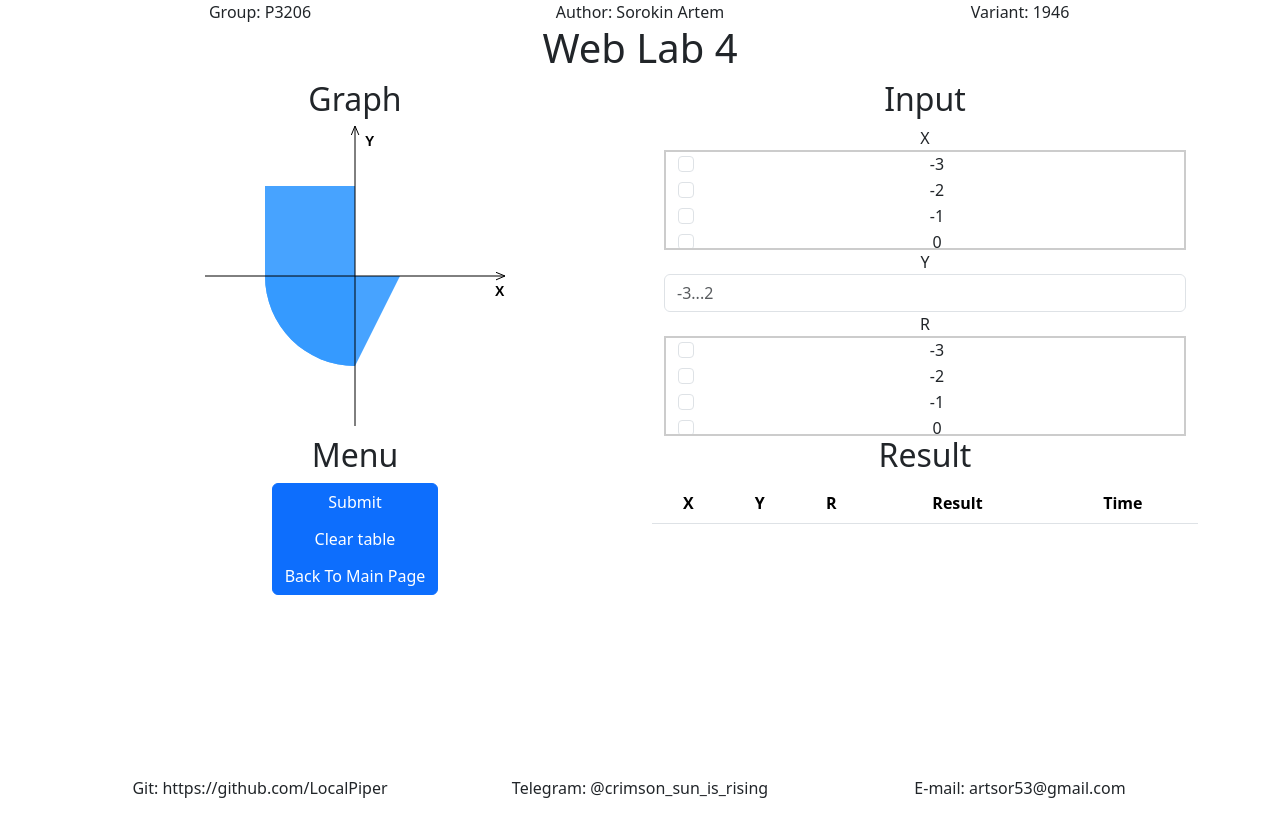
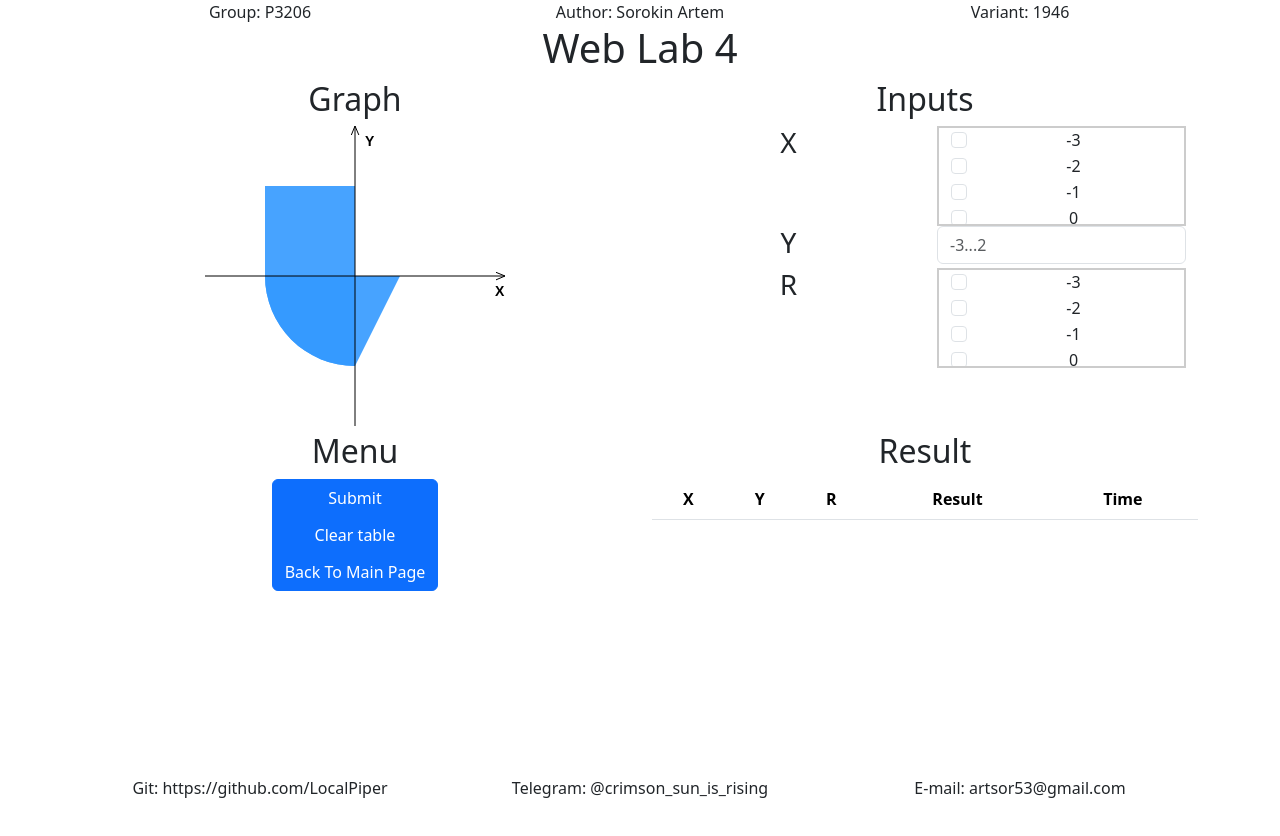
Before and after one commit to LocalPiperITMO/web-programming, a React (Vite) app in the folder frontend/: page / in a window 1280 px wide. Both pictures are taken after a click on the button "Sign In". Shown: the top 836 px of the page. Built offline with nearby package versions, Linux system fonts and the light colour scheme.

Commit message:
feat: value storage

```diff
--- a/frontend/src/components/Body.tsx
+++ b/frontend/src/components/Body.tsx
@@ -1,18 +1,20 @@
-import { getData } from "../ts/send";
+import { sendData } from "../ts/send";
+import { useState } from "react";
 import { Canvas } from "./Canvas";
 import { useNavigate } from "react-router-dom";
 
-function TextInput({ data }) {
+function YInput({ y, sy, data }) {
   return (
     <input
       className="form-control"
       type="text"
       placeholder={data[0] + "..." + data[1]}
+      onChange={sy}
     />
   );
 }
 
-function CheckboxInput({ data }) {
+function XInput({ x, sx, data }) {
   return (
     <>
       <div className="container text-center value-checkbox-container">
@@ -23,9 +25,10 @@ function CheckboxInput({ data }) {
                 className="form-check-input"
                 type="checkbox"
                 value={item}
-                id={"flexCheck" + item}
+                id={"xCheck" + item}
+                onClick={sx}
               />
-              <label className="form-check-label" htmlFor={"flexCheck" + item}>
+              <label className="form-check-label" htmlFor={"xCheck" + item}>
                 {item}
               </label>
             </div>
@@ -35,31 +38,33 @@ function CheckboxInput({ data }) {
     </>
   );
 }
-function InputField({ label, type, data }) {
-  if (type === "checkbox") {
-    return (
-      <div className="container text-center">
-        <div className="col">{label}</div>
-        <div className="col">
-          <CheckboxInput data={data} />
-        </div>
+
+function RInput({ r, sr, data }) {
+  return (
+    <>
+      <div className="container text-center value-checkbox-container">
+        {data.map((item: string) => (
+          <div className="col">
+            <div className="form-check">
+              <input
+                className="form-check-input"
+                type="checkbox"
+                value={item}
+                id={"rCheck" + item}
+                onClick={sr}
+              />
+              <label className="form-check-label" htmlFor={"rCheck" + item}>
+                {item}
+              </label>
+            </div>
+          </div>
+        ))}
       </div>
-    );
-  } else if (type === "text") {
-    return (
-      <div className="container text-center">
-        <div className="col">{label}</div>
-        <div className="col">
-          <TextInput data={data} />
-        </div>
-      </div>
-    );
-  }
-
-  return <>An error has occurred!</>;
+    </>
+  );
 }
 
-function InputContainer() {
+function InputContainer({ x, sx, y, sy, r, sr }) {
   const inputs = [
     {
       label: "X",
@@ -79,21 +84,38 @@ function InputContainer() {
   ];
   return (
     <>
-      <h2>Input</h2>
-      <ul className="list-group">
-        {inputs.map((input) => (
-          <InputField
-            label={input.label}
-            type={input.type}
-            data={input.data}
-          ></InputField>
-        ))}
-      </ul>
+      <div className="container text-center">
+        <h2>Inputs</h2>
+        <div className="row">
+          <div className="col">
+            <h3>X</h3>
+          </div>
+          <div className="col">
+            <XInput x={x} sx={sx} data={inputs[0].data} />
+          </div>
+        </div>
+        <div className="row">
+          <div className="col">
+            <h3>Y</h3>
+          </div>
+          <div className="col">
+            <YInput y={y} sy={sy} data={inputs[1].data} />
+          </div>
+        </div>
+        <div className="row">
+          <div className="col">
+            <h3>R</h3>
+          </div>
+          <div className="col">
+            <RInput r={r} sr={sr} data={inputs[2].data} />
+          </div>
+        </div>
+      </div>
     </>
   );
 }
 
-function ButtonContainer() {
+function ButtonContainer({ x, y, r }) {
   const navigate = useNavigate();
 
   function handleClick(_event: any) {
@@ -108,7 +130,11 @@ function ButtonContainer() {
         role="group"
         aria-label="Vertical button group"
       >
-        <button type="button" className="btn btn-primary" onClick={getData}>
+        <button
+          type="button"
+          className="btn btn-primary"
+          onClick={() => sendData(x, y, r)}
+        >
           Submit
         </button>
         <button type="button" className="btn btn-primary">
@@ -142,6 +168,22 @@ function ResultTableContainer() {
   );
 }
 export function BodyContainer() {
+  const [x, setX] = useState("");
+  const [y, setY] = useState("");
+  const [r, setR] = useState("");
+
+  const handleXClick = (e) => {
+    setX(e.target.value);
+  };
+
+  const handleYClick = (e) => {
+    setY(e.target.value);
+  };
+
+  const handleRClick = (e) => {
+    setR(e.target.value);
+  };
+
   return (
     <div className="container text-center">
       <h1>Web Lab 4</h1>
@@ -150,10 +192,17 @@ export function BodyContainer() {
           <Canvas />
         </div>
         <div className="col">
-          <InputContainer />
+          <InputContainer
+            x={x}
+            sx={handleXClick}
+            y={y}
+            sy={handleYClick}
+            r={r}
+            sr={handleRClick}
+          />
         </div>
         <div className="col">
-          <ButtonContainer />
+          <ButtonContainer x={x} y={y} r={r} />
         </div>
         <div className="col">
           <ResultTableContainer />
--- a/frontend/src/ts/send.ts
+++ b/frontend/src/ts/send.ts
@@ -1,9 +1,21 @@
-export function getData() {
-    fetch('http://localhost:8080/process')
-        .then(async response => {
-            console.log(response);
-        })
-        .catch(error => {
-            console.error('There was an error!', error);
-        });
+export function sendData(x, y, r) {
+  const requestOptions = {
+    method: "POST",
+    headers: {
+      "Content-Type": "application/json",
+      "Access-Control-Allow-Origin": "*",
+    },
+    body: JSON.stringify({
+      x: x,
+      y: y,
+      r: r,
+    }),
+  };
+  fetch("http://localhost:8080/process", requestOptions)
+    .then(async (response) => {
+      console.log(response);
+    })
+    .catch((error) => {
+      console.error("ERROR", error);
+    });
 }
```
Also changed, not shown: 1 other file (tests, documents, lock files or other folders).
